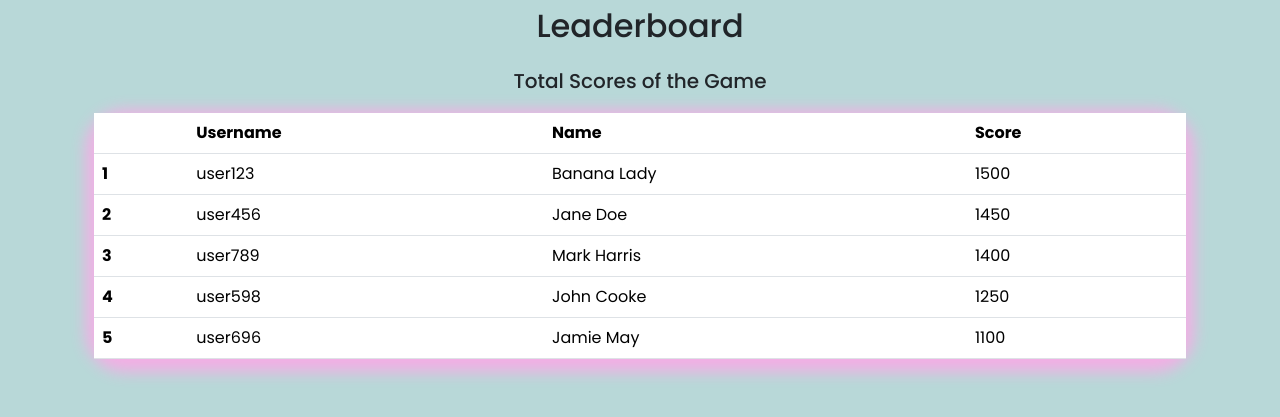
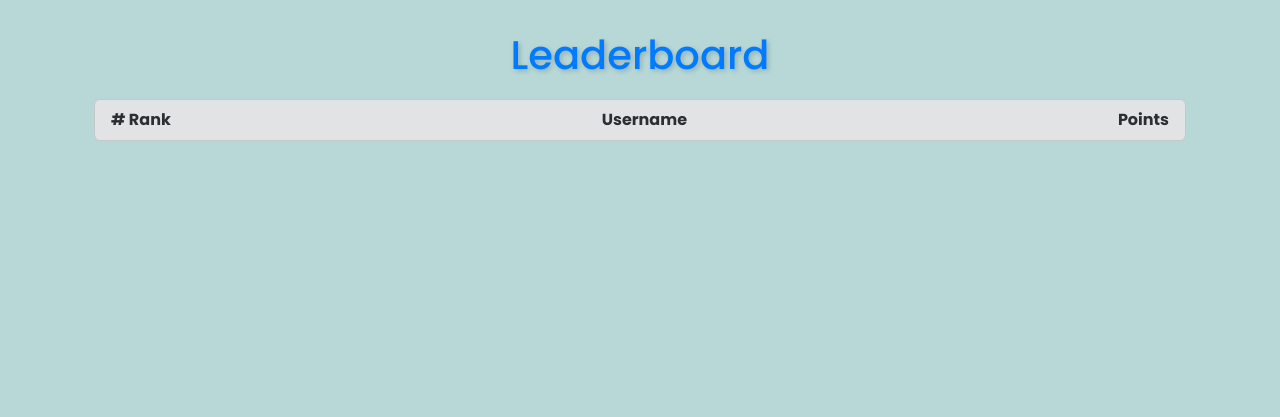
Before and after one commit to OllieForrest/GroupProject, a Flask app: page /leaderboard in a window 1280 px wide. Shown: the part 63-480 px from the top of the page. Run offline with Flask 3, Linux system fonts and the light colour scheme; some libraries are stand-ins or nearby versions.

Commit message:
Leaderboard now works, ranking users from highest to lowest. Clickin on users also now makes you visit their profile!

```diff
--- a/app/routes.py
+++ b/app/routes.py
@@ -96,7 +96,8 @@
 
 @app.route('/leaderboard')
 def leaderboard():
-    return render_template('leaderboard_1.html', title='Leaderboard')
+    users = User.query.order_by(User.points.desc()).all()
+    return render_template('leaderboard_1.html', users=users)
 
 
 @app.route('/update_user', methods=['GET','POST'])
--- a/app/templates/leaderboard_1.html
+++ b/app/templates/leaderboard_1.html
@@ -1,72 +1,67 @@
 {% extends "base.html" %}
 
 {% block content %}
-    <style>
-        .leaderboard-table {
-          border-radius: 30px;
-          box-shadow: 0px 5px 15px 8px #f3afe5;
-          margin-top: 20px;
-          padding: 20px;
-          font-family: Arial;
-        }
-      </style>
+<link href="https://cdnjs.cloudflare.com/ajax/libs/animate.css/4.1.1/animate.min.css" rel="stylesheet"/>
 
-  <!-- Leaderboard Table -->
-  <div class="container">
-    <div class="row">
-      <div class="col-lg-12">
-        <h2 class="text-center" > Leaderboard </h2>
-        <h5 class="text-center mt-4">Total Scores of the Game</h5>
-        <table class="table table-hover leaderboard-table">
-          <thead>
-            <tr>
-              <th scope="col"></th>
-              <th scope="col">Username</th>
-              <th scope="col">Name</th>
-              <th scope="col">Score</th>
-            </tr>
-          </thead>
-          <tbody>
-            <!-- Sample Data -->
-            <tr>
-              <th scope="row">1</th>
-              <td>user123</td>
-              <td>Banana Lady</td>
-              <td>1500</td>
-            </tr>
-            <tr>
-              <th scope="row">2</th>
-              <td>user456</td>
-              <td>Jane Doe</td>
-              <td>1450</td>
-            </tr>
-            <tr>
-              <th scope="row">3</th>
-              <td>user789</td>
-              <td>Mark Harris</td>
-              <td>1400</td>
-            </tr>
-            <tr>
-              <th scope="row">4</th>
-              <td>user598</td>
-              <td>John Cooke</td>
-              <td>1250</td>
-            </tr>
-            <tr>
-              <th scope="row">5</th>
-              <td>user696</td>
-              <td>Jamie May</td>
-              <td>1100</td>
-            </tr>
-            <!-- Add more users as needed -->
-          </tbody>
-        </table>
-      </div>
+<div class="container mt-4">
+  <h1 class="text-center">Leaderboard</h1>
+  <div class="list-group">
+
+    <div class="list-group-item list-group-item-secondary d-flex justify-content-between">
+      <strong># Rank</strong>
+      <strong>Username</strong>
+      <strong>Points</strong>
     </div>
+      {% for user in users %}
+        <a href="{{ url_for('my_account', username=user.username) }}"
+          class="list-group-item list-group-item-action d-flex justify-content-between align-items-center">
+          {{ loop.index }}. {{ user.username }}
+            <span class="badge badge-primary badge-pill">
+           {{ user.points or 'No points available' }}
+          </span>
+      </a>
+      {% endfor %}
   </div>
+</div>
 
-  <!-- Bootstrap JS and dependencies -->
-  <script src="https://code.jquery.com/jquery-3.5.1.slim.min.js"></script>
-  <script src="https://cdn.jsdelivr.net/npm/@popperjs/core@2.5.4/dist/umd/popper.min.js"></script>
-  <script src="https://stackpath.bootstrapcdn.com/bootstrap/4.5.2/js/bootstrap.min.js"></script>
+
+<script src="https://code.jquery.com/jquery-3.5.1.slim.min.js"></script>
+<script src="https://cdn.jsdelivr.net/npm/@popperjs/core@2.5.4/dist/umd/popper.min.js"></script>
+<script src="https://stackpath.bootstrapcdn.com/bootstrap/4.5.2/js/bootstrap.min.js"></script>
+<style>
+    .list-group-item {
+        transition: transform 0.3s;
+        cursor: pointer;
+    }
+
+    .list-group-item:hover {
+        transform: scale(1.03);
+        background-color: #f8f9fa;
+    }
+
+    .badge {
+        transition: background-color 0.3s, transform 0.3s;
+    }
+
+    .badge:hover {
+        background-color: #007bff;
+        transform: scale(1.1);
+    }
+
+    h1 {
+        margin-bottom: 20px;
+        color: #007bff;
+        text-shadow: 2px 2px 5px rgba(0, 0, 0, 0.2);
+    }
+
+    .badge-pill {
+        color: #ffffff;
+        background-color: #007bff;
+        font-size: 1rem;
+        padding: 0.25em 0.6em;
+        border-radius: 10px;
+        box-shadow: 0 2px 4px rgba(0, 0, 0, 0.1);
+    }
+</style>
+
 {% endblock %}
```
Also changed, not shown: app/templates/index.html (+7 -7 lines), app.db, 11 other files.
